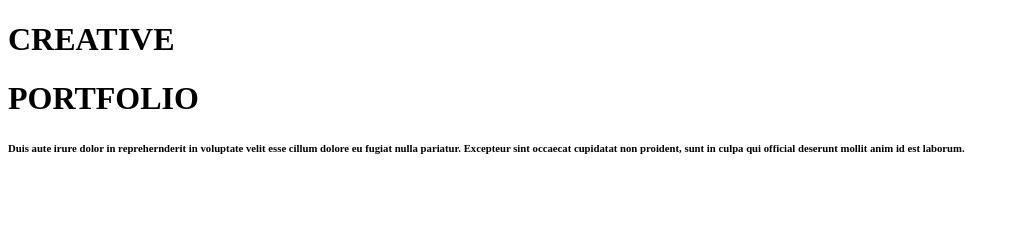
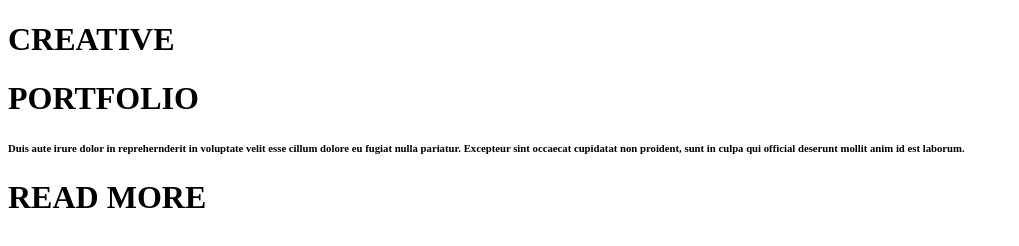
Before and after one commit to rahimovzavohir1/veb_sayt, a plain HTML site: page index.html in a window 1280 px wide. Shown: the whole page, without its empty margins (0-1019 px from the left). Drawn offline with Linux system fonts and the light colour scheme.

Commit message:
o'zgarish qoshildi

```diff
--- a/index.html
+++ b/index.html
@@ -15,7 +15,7 @@
             non proident, sunt in culpa qui official deserunt mollit anim id est
                                         laborum.
         </h6>
-
+        <h1>READ MORE</h1>
     </div>
 
 
```
